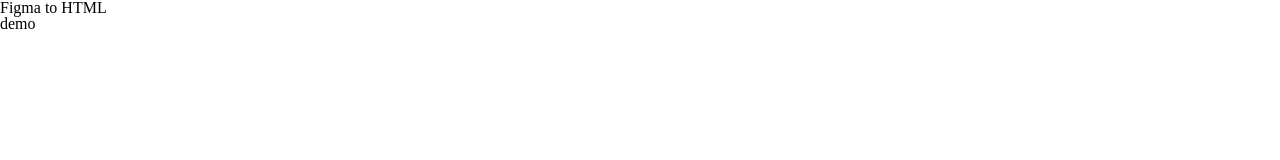
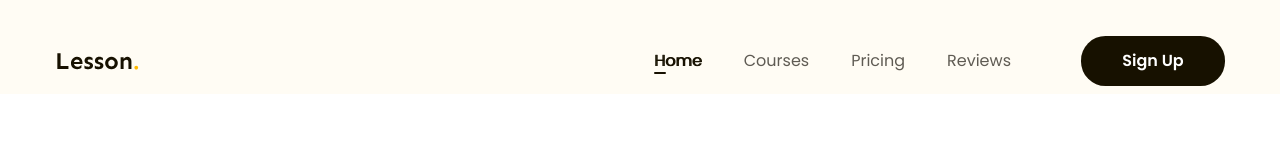
Before and after one commit to tranbatong/Figma-to-HTML, a plain HTML site: page index.html in a window 1280 px wide. Shown: the top 160 px of the page. Drawn offline with Linux system fonts and the light colour scheme.

Commit message:
làm phần header

```diff
--- a/asset/css/style.css
+++ b/asset/css/style.css
@@ -7,4 +7,81 @@ html {
 /* Khôi phục lại cỡ chữ mặc định */
 body {
   font-size: 1.6rem;
+  font-family: "Poppins", sans-serif;
 }
+
+/* Các thành phần dùng chung */
+a {
+  text-decoration: none;
+  /* Xóa gạch chân thẻ a */
+}
+.btn {
+  display: inline-block;
+  min-width: 118px;
+  padding: 0 16px;
+  line-height: 50px;
+  color: #ffffff;
+  text-align: center;
+  font-size: 1.6rem;
+  font-weight: 600;
+  border-radius: 24.5px;
+  background: #171100;
+}
+.header {
+  background-color: #fffcf4;
+}
+.header.fixed {
+  position: sticky;
+  top: -28px;
+}
+/* Tác động vào class body thẻ con của hearder   */
+.header .body {
+  display: flex;
+  align-items: center;
+  padding: 36px 0 8px;
+  /* căn chỉnh lên 1 hàng */
+}
+.nav ul {
+  display: flex;
+}
+.nav {
+  margin-left: auto;
+  /* Căn chỉnh margin */
+}
+.main-content {
+  width: 1170px;
+  max-width: calc(100% - 48px);
+  margin-left: auto;
+  margin-right: auto;
+}
+.nav a {
+  position: relative;
+  /* Cho phép căn chỉnh khối */
+  color: #5f5b53;
+  font-size: 1.6rem;
+  padding: 8px 21px;
+}
+.nav li.active a,
+.nav a:hover {
+  color: #171100;
+  text-shadow: 1px 0 0 currentColor;
+  /* text-shadow: thêm bóng vào văn bản */
+}
+.nav li.active a::after {
+  position: absolute;
+  /* định vị theo tổ tiên có position relative gần nhất */
+  left: 21px;
+  bottom: 6px;
+  display: block;
+  content: "";
+  width: 12px;
+  height: 2px;
+  background: #171100;
+  border-radius: 1px;
+}
+.header .btn-sign-up {
+  min-width: 144px;
+}
+.header .action {
+  margin-left: 49px;
+}
--- a/index.html
+++ b/index.html
@@ -7,10 +7,37 @@
     <link rel="stylesheet" href="asset/css/reset.css" />
     <!-- style -->
     <link rel="stylesheet" href="asset/css/style.css" />
+    <!-- Nhúng phông -->
+    <link rel="preconnect" href="https://fonts.googleapis.com" />
+    <link rel="preconnect" href="https://fonts.gstatic.com" crossorigin />
+    <link
+      href="https://fonts.googleapis.com/css2?family=Poppins:ital,wght@0,100;0,200;0,300;0,400;0,500;0,600;0,700;0,800;0,900;1,100;1,200;1,300;1,400;1,500;1,600;1,700;1,800;1,900&family=Sen:wght@400..800&display=swap"
+      rel="stylesheet"
+    />
     <title>Figma to HTML</title>
   </head>
-  <body>
-    <h1>Figma to HTML</h1>
-    <h2>demo</h2>
+  <body style="height: 10000px">
+    <!-- Header -->
+    <header class="header fixed">
+      <div class="main-content">
+        <div class="body">
+          <!-- logo -->
+          <img src="./asset/img/Logo.svg" alt="" class="logo" />
+          <!-- nav -->
+          <nav class="nav">
+            <ul>
+              <li class="active"><a href="#!">Home</a></li>
+              <li><a href="#!">Courses</a></li>
+              <li><a href="#!">Pricing</a></li>
+              <li><a href="#!">Reviews</a></li>
+            </ul>
+          </nav>
+          <!-- btn action -->
+          <div class="action">
+            <a href="#!" class="btn btn-sign-up">Sign Up</a>
+          </div>
+        </div>
+      </div>
+    </header>
   </body>
 </html>
```
Also changed, not shown: asset/img/Logo.svg (added).
